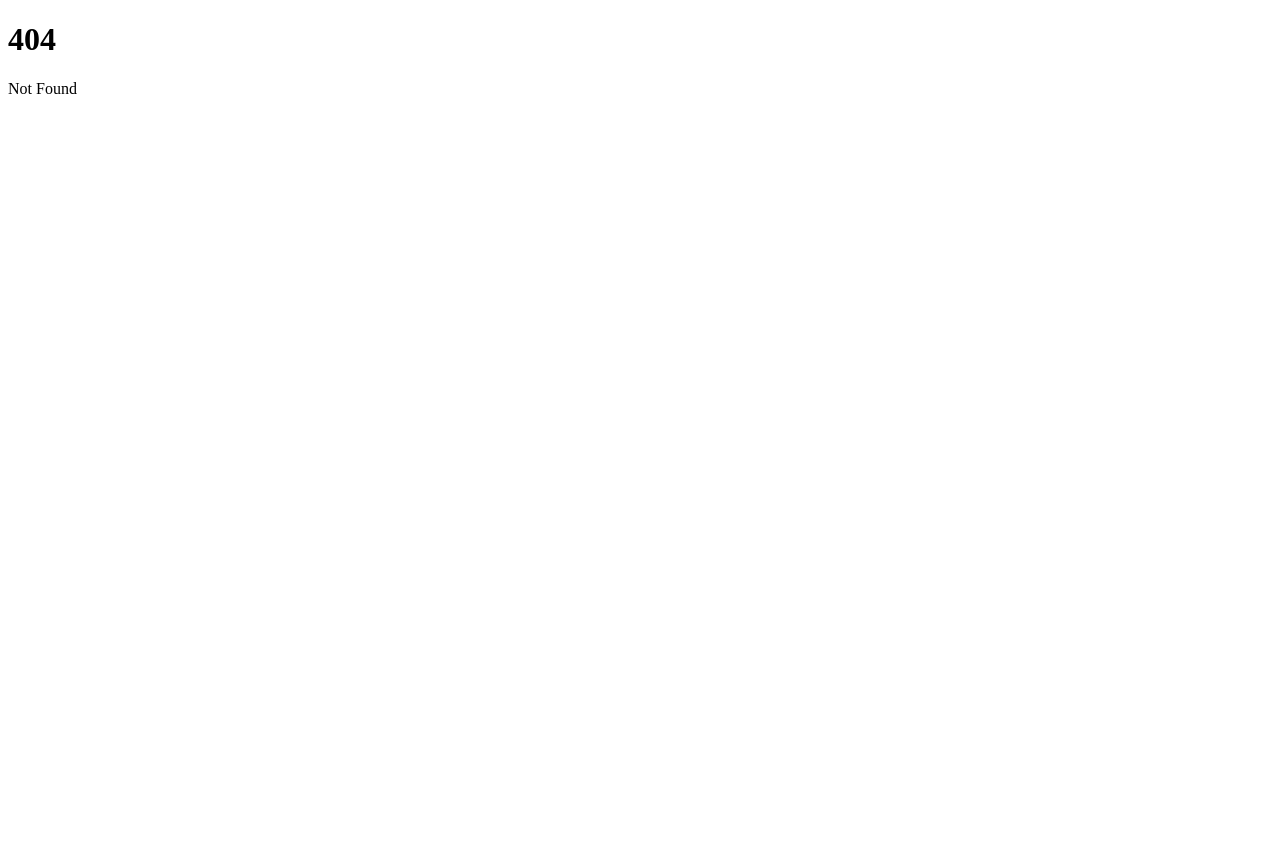
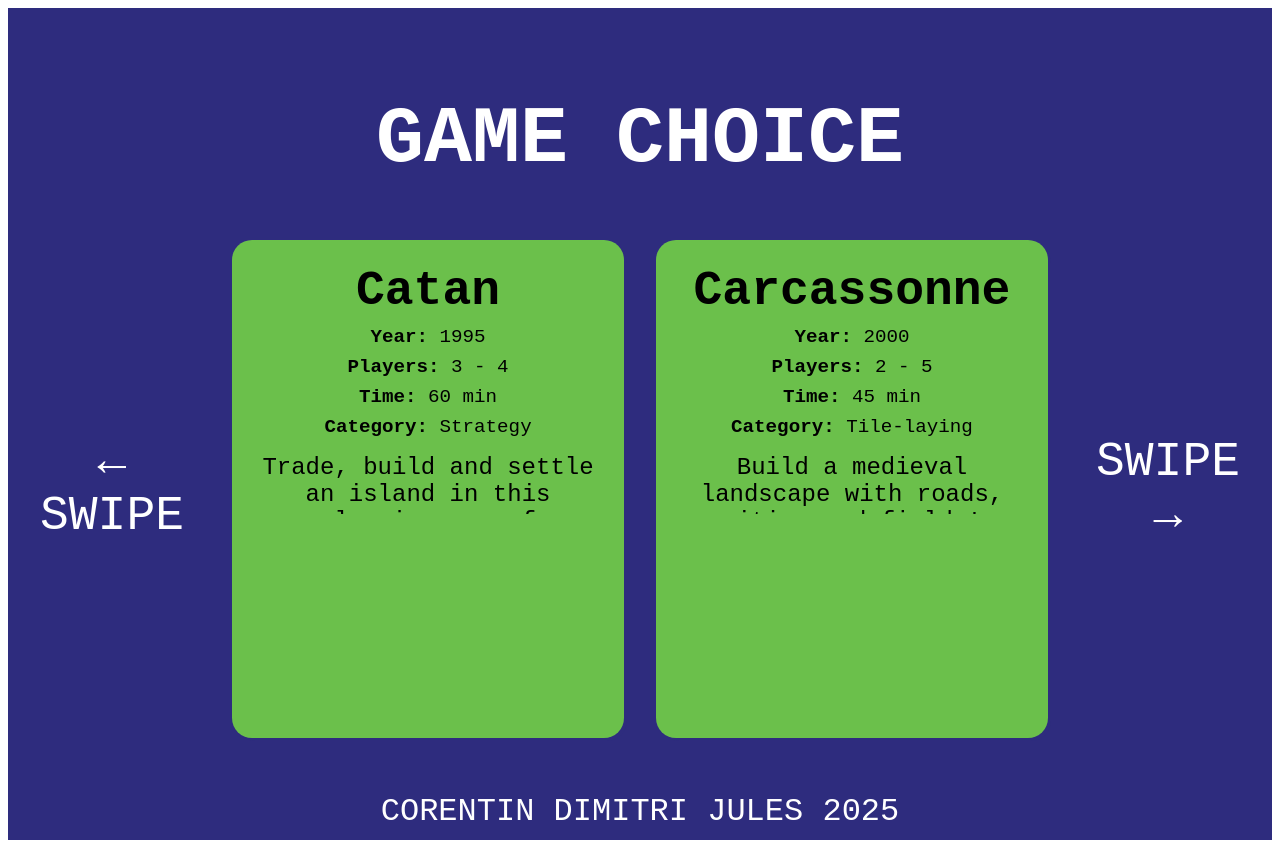
Before and after one commit to goldor8/sturdy-guacamole, a SvelteKit app in the folder frontend/: page /swipe in a window 1280 px wide. Before the commit this address had no page. Before the commit the page ends 800 px from the top, so only its background shows below. Built offline with nearby package versions, Linux system fonts and the light colour scheme.

Commit message:
add page swipe and component GameCard

```diff
--- /dev/null
+++ b/frontend/src/lib/components/GameCard.svelte
@@ -0,0 +1,52 @@
+<script lang="ts">
+    export let title: string;
+    export let year: number;
+    export let minPlayers: number;
+    export let maxPlayers: number;
+    export let playingTime: number;
+    export let category: string;
+    export let description: string;
+</script>
+
+<div class="card">
+    <h2>{title}</h2>
+    <div class="info"><strong>Year:</strong> {year}</div>
+    <div class="info"><strong>Players:</strong> {minPlayers} - {maxPlayers}</div>
+    <div class="info"><strong>Time:</strong> {playingTime} min</div>
+    <div class="info"><strong>Category:</strong> {category}</div>
+    <div class="description">{description}</div>
+</div>
+
+<style>
+    .card {
+        background-color: #6BC04B;
+        border-radius: 20px;
+        padding: 1.5rem;
+        width: 500px;
+        font-family: 'Press Start 2P', monospace;
+        color: black;
+        box-shadow: 3px 3px 0 #2e2c7e;
+        display: flex;
+        flex-direction: column;
+        gap: 0.5rem;
+        height: 450px;
+    }
+
+    h2 {
+        font-size: 3rem;
+        text-align: center;
+        margin: 0;
+    }
+
+    .info {
+        font-size: 1.2rem;
+    }
+
+    .description {
+        font-size:1.5rem;
+        margin-top: 0.5rem;
+        height: 60px;
+        overflow: hidden;
+        text-overflow: ellipsis;
+    }
+</style>
--- /dev/null
+++ b/frontend/src/routes/swipe/+page.svelte
@@ -0,0 +1,79 @@
+<script>
+    import GameCard from '$lib/components/GameCard.svelte';
+</script>
+
+<div class="page">
+    <h1>GAME CHOICE</h1>
+
+    <div class="cards-container">
+        <div class="arrow left">←<br />SWIPE</div>
+
+        <GameCard
+                title="Catan"
+                year={1995}
+                minPlayers={3}
+                maxPlayers={4}
+                playingTime={60}
+                category="Strategy"
+                description="Trade, build and settle an island in this classic game of resource management."
+        />
+
+        <GameCard
+                title="Carcassonne"
+                year={2000}
+                minPlayers={2}
+                maxPlayers={5}
+                playingTime={45}
+                category="Tile-laying"
+                description="Build a medieval landscape with roads, cities and fields!"
+        />
+
+        <div class="arrow right">SWIPE<br />→</div>
+    </div>
+
+    <footer>CORENTIN DIMITRI JULES 2025</footer>
+</div>
+
+<style>
+    .page {
+        background-color: #2e2c7e;
+        color: white;
+        font-family: 'Press Start 2P', monospace;
+        text-align: center;
+        padding: 2rem 2rem 0;
+        min-height: 100vh;
+
+    }
+
+    h1 {
+        font-size: 5rem;
+        margin-bottom: 1.5rem;
+    }
+
+    .cards-container {
+        display: flex;
+        justify-content: center;
+        align-items: center;
+        gap: 2rem;
+        height: 70vh;
+    }
+
+    .arrow {
+        font-size: 3rem;
+        color: white;
+        text-align: center;
+    }
+
+    .left {
+        margin-right: 1rem;
+    }
+
+    .right {
+        margin-left: 1rem;
+    }
+
+    footer {
+        margin-top: 1.5rem;
+        font-size: 2rem;
+    }
+</style>
```
